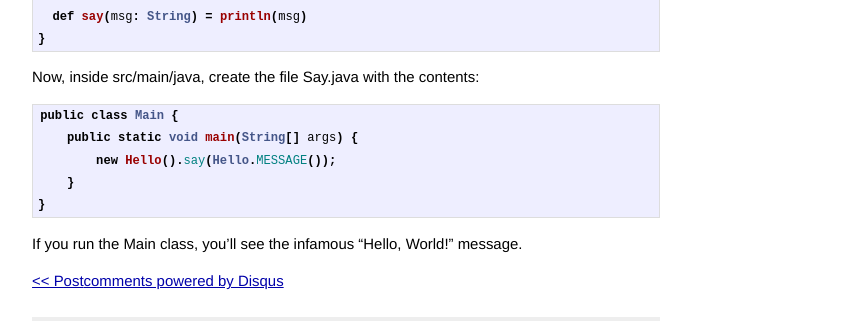
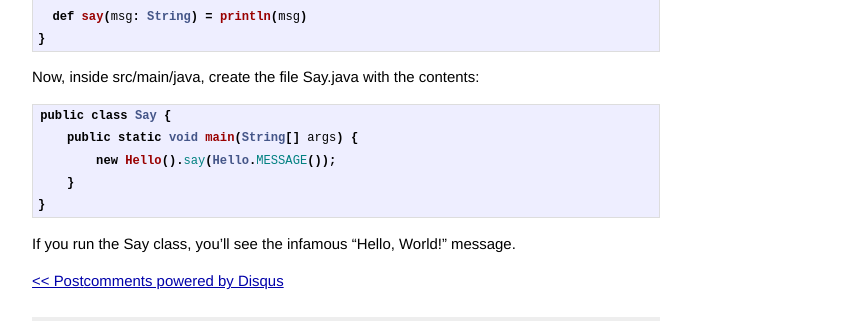
Before and after one commit to jovialjovem/jovialjovemmartin.github.io, a Jekyll site: the page built from _posts/2014-04-28-scala-and-java.markdown, in a window 1280 px wide. Shown: the part 1933-2269 px from the top of the page, without its empty margins (294-1149 px from the left). Built offline with Jekyll 4.4.1, drawn with Linux system fonts in a browser that asks for light colours; Markdown is read by kramdown in place of the engine named in the settings; comment, search, counter and statistics services are not loaded.

Commit message:
Corrigido nome da classe no tutorial de scala com java

```diff
--- a/_posts/2014-04-28-scala-and-java.markdown
+++ b/_posts/2014-04-28-scala-and-java.markdown
@@ -93,11 +93,11 @@ class Hello {
 Now, inside src/main/java, create the file Say.java with the contents:
 
 {% highlight java %}
-public class Main {
+public class Say {
     public static void main(String[] args) {
         new Hello().say(Hello.MESSAGE());
     }
 }
 {% endhighlight %}
 
-If you run the Main class, you'll see the infamous "Hello, World!" message.
+If you run the Say class, you'll see the infamous "Hello, World!" message.
```
